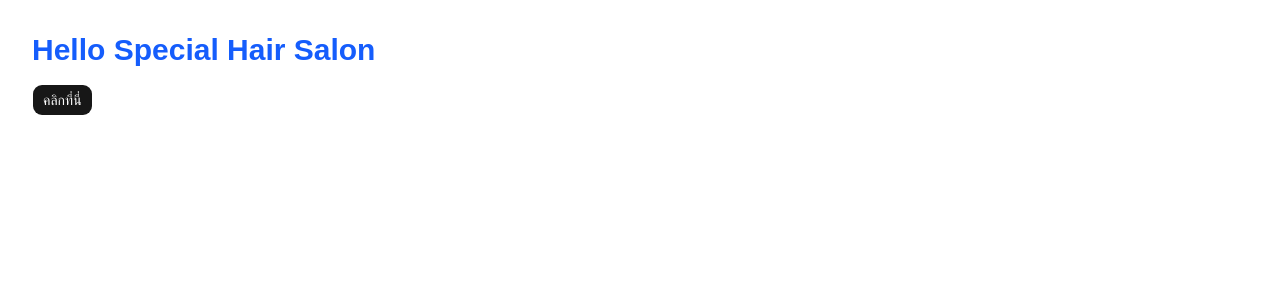
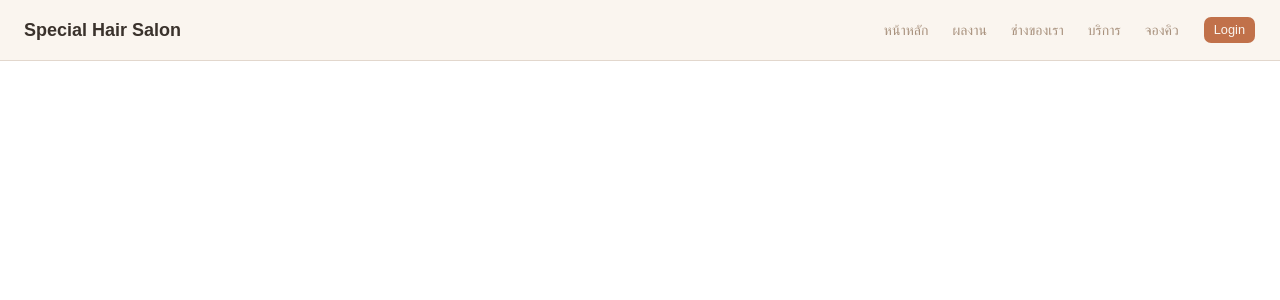
Before and after one commit to JameNori/special-hair-salon, a React app in the folder frontend/: page / in a window 1280 px wide. Shown: the top 300 px of the page. Built offline with nearby package versions, Linux system fonts and the light colour scheme; the HTML template or start-up script is replaced by a standard one.

Commit message:
feat: add responsive navbar with mobile hamburger menu

```diff
--- a/frontend/src/App.jsx
+++ b/frontend/src/App.jsx
@@ -1,14 +1,11 @@
-import { Button } from "@/components/ui/button"
+import Navbar from "./components/Navbar";
 
 function App() {
   return (
-    <div className="p-8">
-      <h1 className="text-3xl font-bold text-blue-600 mb-4">
-        Hello Special Hair Salon
-      </h1>
-      <Button>คลิกที่นี่</Button>
+    <div>
+      <Navbar />
     </div>
-  )
+  );
 }
 
-export default App
+export default App;
--- /dev/null
+++ b/frontend/src/components/Navbar.jsx
@@ -0,0 +1,76 @@
+import { useState } from "react";
+import { Button } from "@/components/ui/button";
+import { Menu, X } from "lucide-react";
+
+function Navbar() {
+  const [isOpen, setIsOpen] = useState(false);
+
+  const menuItems = [
+    { label: "หน้าหลัก", href: "#home" },
+    { label: "ผลงาน", href: "#gallery" },
+    { label: "ช่างของเรา", href: "#stylists" },
+    { label: "บริการ", href: "#services" },
+    { label: "จองคิว", href: "#appointment" },
+  ];
+
+  return (
+    <nav className="border-b border-salon-secondary/30 bg-salon-background">
+      <div className="flex justify-between items-center px-4 py-3 md:px-6 md:py-4">
+        <span className="text-lg font-semibold text-salon-primary">
+          Special Hair Salon
+        </span>
+
+        {/* Desktop menu */}
+        <div className="hidden md:flex items-center gap-6 text-sm text-salon-secondary">
+          {menuItems.map((item) => (
+            <a
+              key={item.href}
+              href={item.href}
+              className="hover:text-salon-primary transition-colors"
+            >
+              {item.label}
+            </a>
+          ))}
+          <Button
+            size="sm"
+            className="bg-salon-accent text-salon-accent-foreground hover:bg-salon-accent/90"
+          >
+            Login
+          </Button>
+        </div>
+
+        {/* Hamburger button */}
+        <button
+          onClick={() => setIsOpen(!isOpen)}
+          className="md:hidden p-2 text-salon-primary"
+          aria-label="Toggle menu"
+        >
+          {isOpen ? <X size={24} /> : <Menu size={24} />}
+        </button>
+      </div>
+
+      {/* Mobile menu */}
+      {isOpen && (
+        <div className="md:hidden flex flex-col gap-4 px-4 pb-4 text-sm text-salon-secondary">
+          {menuItems.map((item) => (
+            <a
+              key={item.href}
+              href={item.href}
+              className="hover:text-salon-primary transition-colors"
+            >
+              {item.label}
+            </a>
+          ))}
+          <Button
+            size="sm"
+            className="w-full bg-salon-accent text-salon-accent-foreground hover:bg-salon-accent/90"
+          >
+            Login
+          </Button>
+        </div>
+      )}
+    </nav>
+  );
+}
+
+export default Navbar;
--- a/frontend/src/index.css
+++ b/frontend/src/index.css
@@ -10,6 +10,7 @@
   --color-salon-secondary: #a8917d;
   --color-salon-background: #faf5ef;
   --color-salon-accent: #c1714a;
+  --color-salon-accent-foreground: #FAF5EF;
   --color-salon-footer: #3f4a3d;
   --color-salon-footer-text: #c9d1c5;
   --font-heading: var(--font-sans);
```
